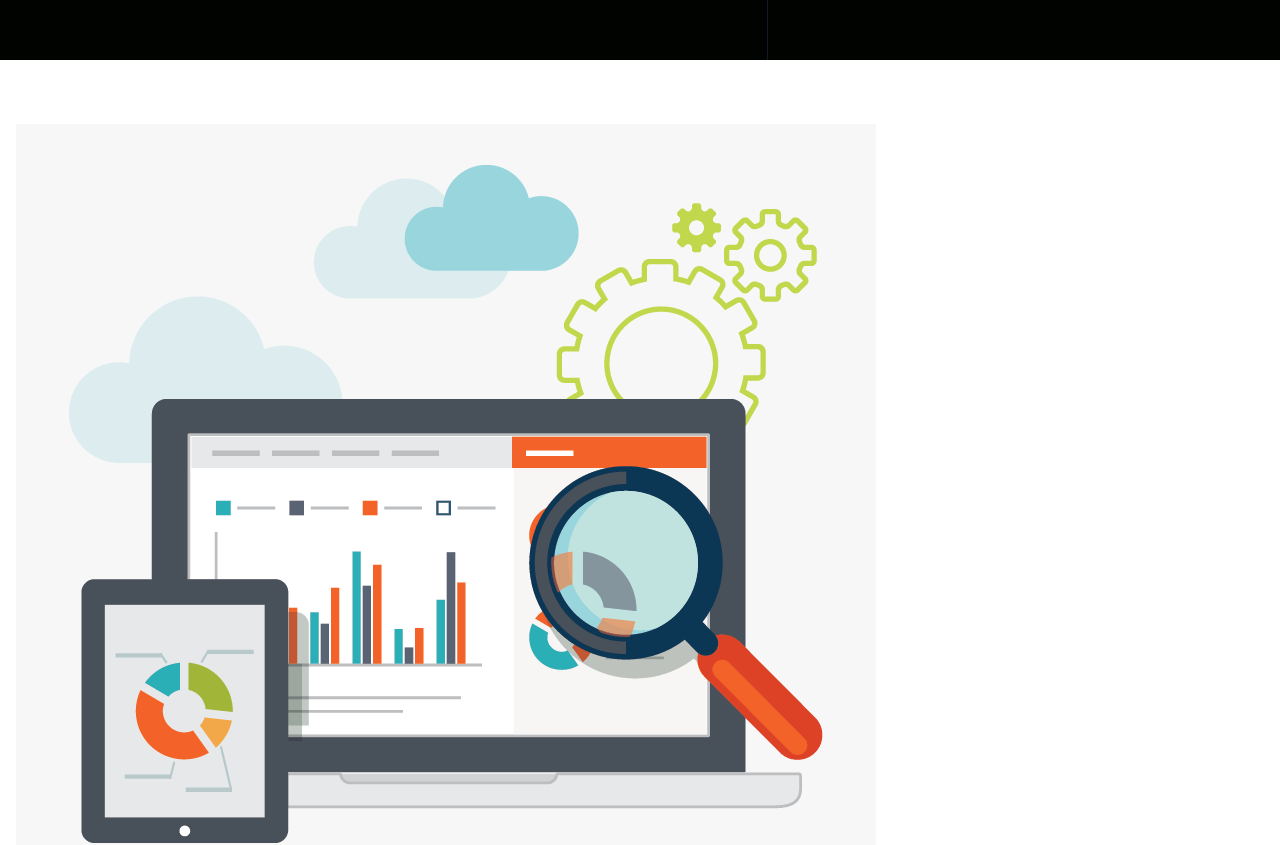
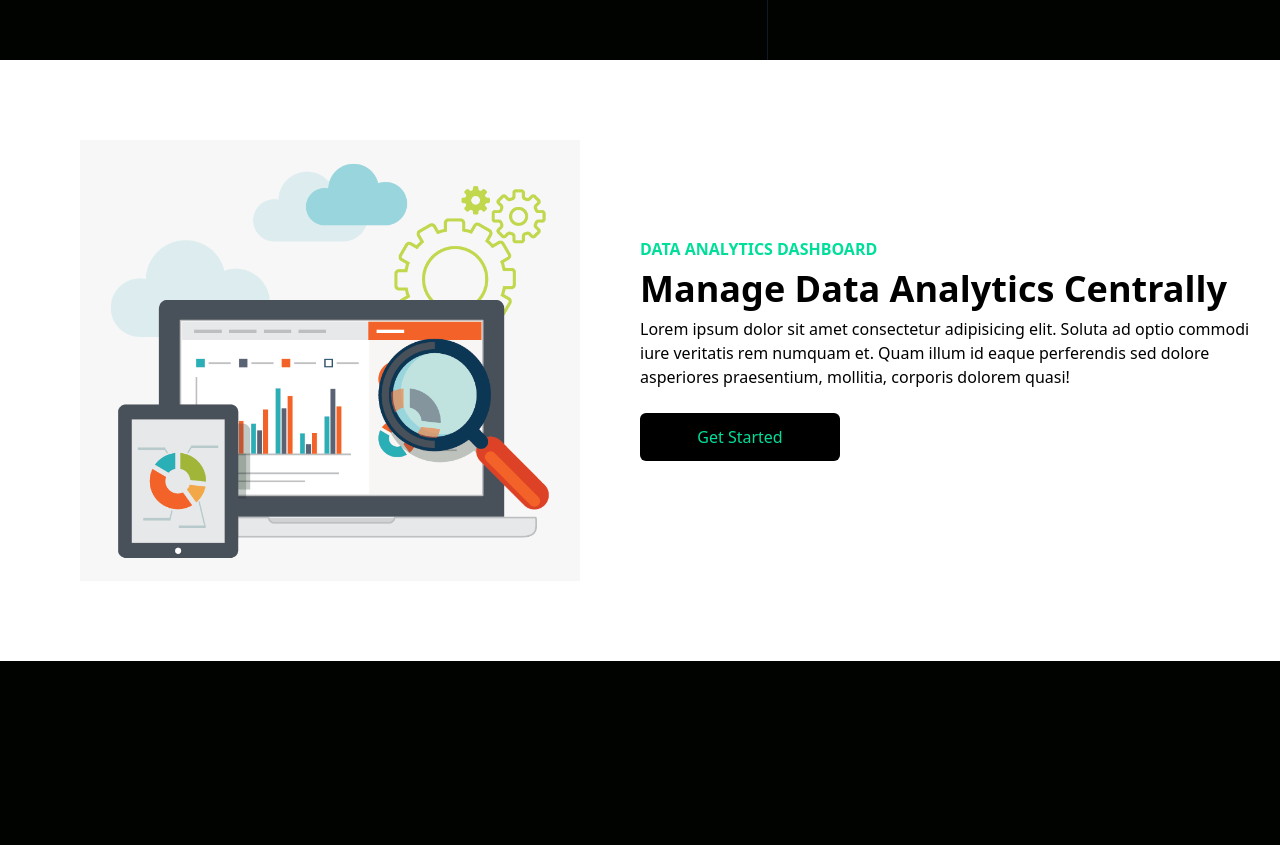
Before and after one commit to shzn-mhd/hosting-site-react-tailwindcss, a React (Create React App) app: page / in a window 1280 px wide. Shown: the part 740-1585 px from the top of the page. After the commit the page ends 1529 px from the top, so only its background shows below. Built offline with nearby package versions, Linux system fonts and the light colour scheme.

Commit message:
completing the analytics conatiner and creating newlsetter container skeleton

```diff
--- a/src/App.js
+++ b/src/App.js
@@ -2,6 +2,7 @@
 import Navbar from "./components/Navbar";
 import Hero from "./components/Hero";
 import Analytics from "./components/Analytics";
+import NewsLetter from "./components/Newsletter";
 
 function App() {
   return (
@@ -9,6 +10,7 @@
       <Navbar />
       <Hero />
       <Analytics />
+      <NewsLetter />
     </div>
   );
 }
--- a/src/components/Analytics.jsx
+++ b/src/components/Analytics.jsx
@@ -4,13 +4,19 @@
 const Analytics = () =>{
     return(
         <div className="w-full bg-white py-16 px-4">
-            <div className="max-w-[1240px] mx-auto grid md:grid-cols-2"></div>
-                <img src={laptop} alt="Laptop" />
-                <div>
-                    <p>DATA ANALYTICS DASHBOARD</p>
-                    <h1>Manage Data Analytics Centrally</h1>
-
+            <div className="max-w-[1240px] mx-auto grid md:grid-cols-2">
+                <img className="w-[500px] mx-auto my-4" src={laptop} alt="Laptop" />
+                <div className="flex flex-col justify-center">
+                    <p className="text-[#00df9a] font-bold">DATA ANALYTICS DASHBOARD</p>
+                    <h1 className="md:text-4xl sm:text-3xl text-2xl font-bold py-2">Manage Data Analytics Centrally</h1>
+                    <p>
+                        Lorem ipsum dolor sit amet consectetur adipisicing elit.
+                        Soluta ad optio commodi iure veritatis rem numquam et.
+                        Quam illum id eaque perferendis sed dolore asperiores praesentium, mollitia, corporis dolorem quasi!
+                    </p>
+                    <button className="bg-black w-[200px] rounded-md font font-medium my-6 mx-auto md:mx-0 py-3 text-[#00df9a]">Get Started</button>
                 </div>
+            </div>
         </div>
     )
 }
--- /dev/null
+++ b/src/components/Newsletter.jsx
@@ -0,0 +1,12 @@
+import React from "react";
+
+const NewsLetter = () => {
+    return (
+        <div className="w-full py-16 text-white">
+            <div className="max-w-[1240px] mx-auto grid lg:grid-cols-3"></div>
+
+        </div>
+    )
+}
+
+export default NewsLetter
```
